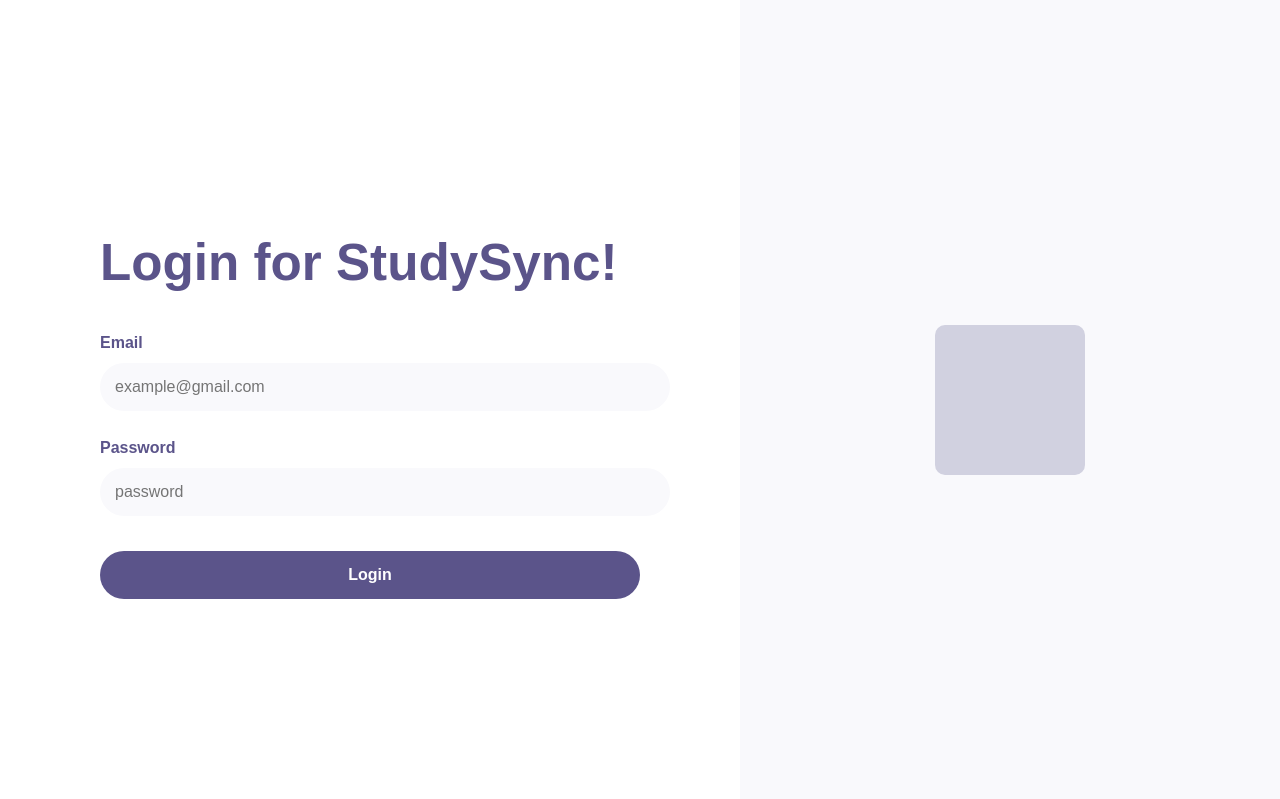
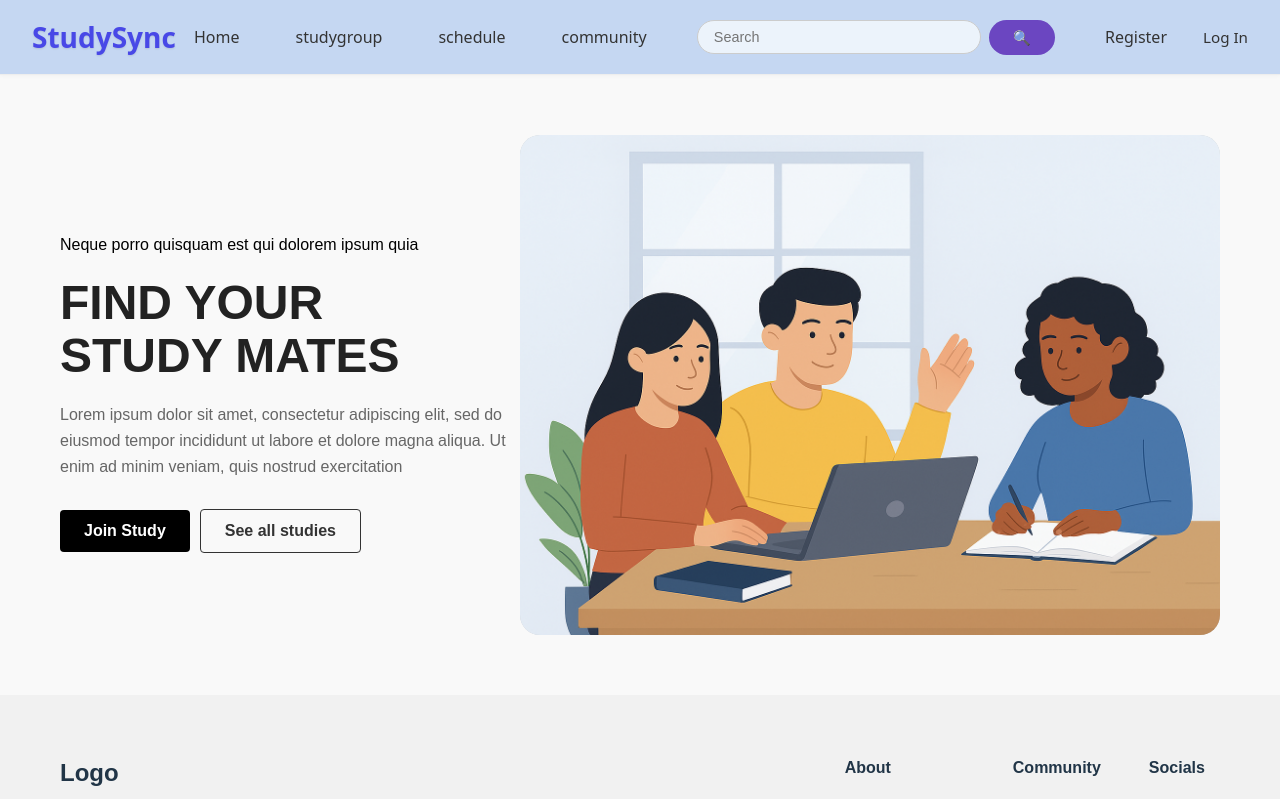
Before and after one commit to hwangmouse/Client, a React (Vite) app: page / in a window 1280 px wide. Before the commit this address led to /login. Shown: the top 799 px of the page. Built offline with nearby package versions, Linux system fonts and the light colour scheme.

Commit message:
홈페이지 비회원 접근 허용 및 헤더 로그인/로그아웃 UI 구현

```diff
--- a/src/App.jsx
+++ b/src/App.jsx
@@ -8,23 +8,25 @@ import LoginForm from './component/LoginForm';
 import StudyGroupList from './component/StudyGroupList';
 import SchedulePage from './component/SchedulePage';
 import CommunityPage from './component/CommunityPage';
+import SignupForm from './component/SignupForm';
 
 function App() {
   const [isAuthenticated, setIsAuthenticated] = useState(false);
 
+  const handleLogout = () => {
+    setIsAuthenticated(false);
+  }
   return (
     <Router>
       <div style={{ width: '100vw', height: '100vh', margin: 0, padding: 0 }}>
-        {isAuthenticated && <Header />}
+        <Header isAuthenticated={isAuthenticated} onLogout={handleLogout}/>
         <Routes>
-          <Route
-            path="/"
-            element={isAuthenticated ? <HomePage /> : <Navigate to="/login" replace />}
-          />
+          <Route path="/" element={<HomePage/>} />
+          <Route path="/signup" element={<SignupForm/>}/>
           <Route path="/login" element={<LoginForm onLogin={() => setIsAuthenticated(true)} />} />
-          <Route path="/studygroup" element={<StudyGroupList />} />
-          <Route path="/schedule" element={<SchedulePage />} />
-          <Route path="/community" element={<CommunityPage />} />
+          <Route path="/studygroup" element={isAuthenticated? <StudyGroupList /> : <Navigate to="/login" replace />} />
+          <Route path="/schedule" element={isAuthenticated? <SchedulePage /> : <Navigate to="/login" replace />} />
+          <Route path="/community" element={isAuthenticated? <CommunityPage /> : <Navigate to="/login" replace />} />
         </Routes>
       </div>
     </Router>
--- a/src/component/Header.jsx
+++ b/src/component/Header.jsx
@@ -3,7 +3,7 @@ import React from 'react';
 import { Link } from 'react-router-dom';
 import './Header.css';
 
-const Header = () => {
+const Header = ({isAuthenticated, onLogout}) => {
   return (
     <header className="header">
       <div className="logo">StudySync</div>
@@ -18,8 +18,15 @@ const Header = () => {
         <button className="search-button">🔍</button>
       </div>
       <div className="header-right">
-        <Link to="/signup" className="nav-link">Register</Link>
-        <Link to="/login" className="login-button">Log In</Link>
+        {!isAuthenticated && (
+          <>
+            <Link to="/signup" className="nav-link">Register</Link>
+            <Link to="/login" className="login-button">Log In</Link>
+          </>
+        )}
+        {isAuthenticated && (
+          <button className="login-button" onClick={onLogout}>Log Out</button>
+        )}
       </div>
     </header>
   );
```
